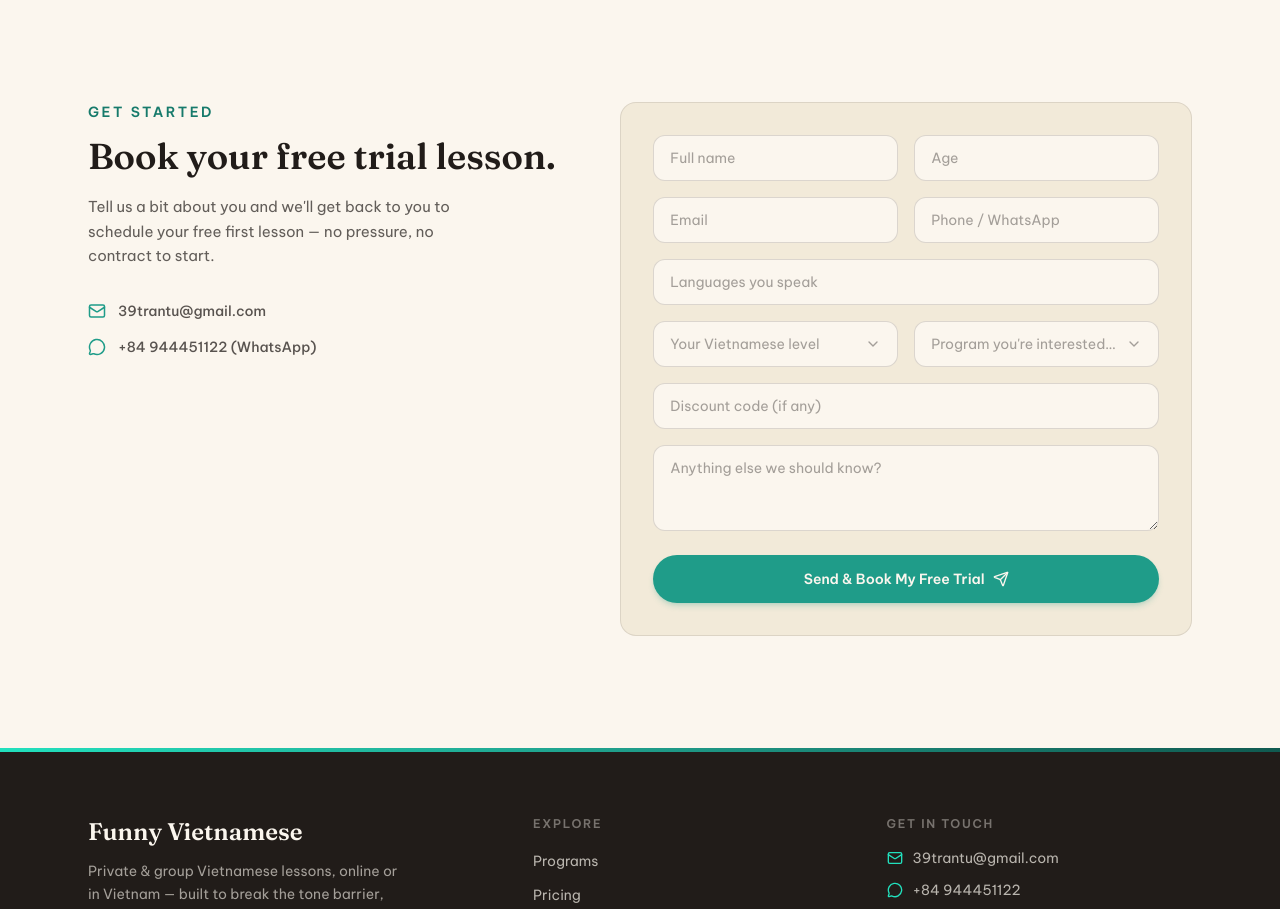
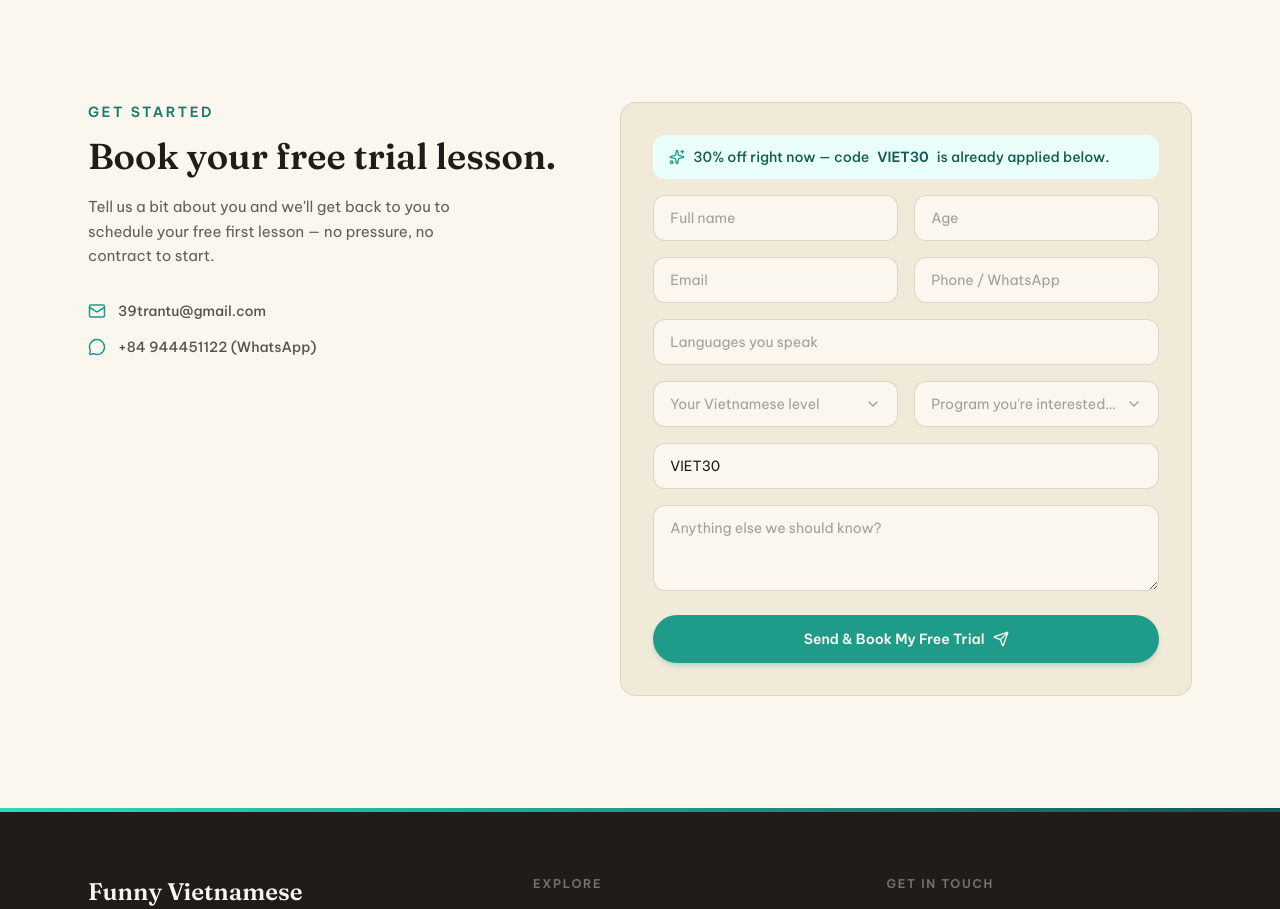
Before and after one commit to TuanAnhIPM/funnyvietnameseweb, a React (Vite) app: page / in a window 1280 px wide. Shown: the part 5360-6269 px from the top of the page. Built offline with nearby package versions, Linux system fonts and the light colour scheme.

Commit message:
Launch 30% off promo with code auto-applied in trial form
Add an activePromo config, show a banner on the trial form, and
pre-fill the discount code field so visitors see the discount
without having to know the code.

```diff
--- a/src/components/ContactForm.tsx
+++ b/src/components/ContactForm.tsx
@@ -1,10 +1,10 @@
 import { useEffect, useRef, useState, type FormEvent } from "react";
 import { AnimatePresence, motion } from "framer-motion";
 import clsx from "clsx";
-import { Check, ChevronDown, Mail, MessageCircle, Send } from "lucide-react";
+import { Check, ChevronDown, Mail, MessageCircle, Send, Sparkles } from "lucide-react";
 import { Section, Eyebrow } from "./Section";
 import { Reveal } from "./Reveal";
-import { contact, programInterest, vietnameseLevels } from "../data/content";
+import { activePromo, contact, programInterest, vietnameseLevels } from "../data/content";
 
 const fieldClass =
   "w-full rounded-xl border border-ink/15 bg-paper px-4 py-3 text-sm text-ink placeholder:text-ink/40 focus:border-mint-400 focus:outline-none focus:ring-2 focus:ring-mint-200";
@@ -160,6 +160,11 @@ export function ContactForm() {
             </div>
           ) : (
             <form onSubmit={handleSubmit} className="grid gap-4 rounded-2xl border border-ink/10 bg-paper-dim p-6 md:p-8">
+              <div className="flex items-center gap-2 rounded-xl bg-mint-50 px-4 py-3 text-sm font-medium text-mint-700">
+                <Sparkles size={16} className="shrink-0 text-mint-500" />
+                {activePromo.percent}% off right now — code{" "}
+                <span className="font-semibold">{activePromo.code}</span> is already applied below.
+              </div>
               <div className="grid gap-4 sm:grid-cols-2">
                 <input name="name" required placeholder="Full name" className={fieldClass} />
                 <input
@@ -204,7 +209,12 @@ export function ContactForm() {
                   {errors.program && <p className="mt-1.5 text-xs text-red-500">Please select a program</p>}
                 </div>
               </div>
-              <input name="discountCode" placeholder="Discount code (if any)" className={fieldClass} />
+              <input
+                name="discountCode"
+                defaultValue={activePromo.code}
+                placeholder="Discount code (if any)"
+                className={fieldClass}
+              />
               <textarea name="note" rows={3} placeholder="Anything else we should know?" className={fieldClass} />
 
               <button
--- a/src/data/content.ts
+++ b/src/data/content.ts
@@ -115,6 +115,11 @@ export const faqs = [
   },
 ];
 
+export const activePromo = {
+  code: "VIET30",
+  percent: 30,
+};
+
 export const contact = {
   email: "39trantu@gmail.com",
   whatsapp: "+84 944451122",
```
